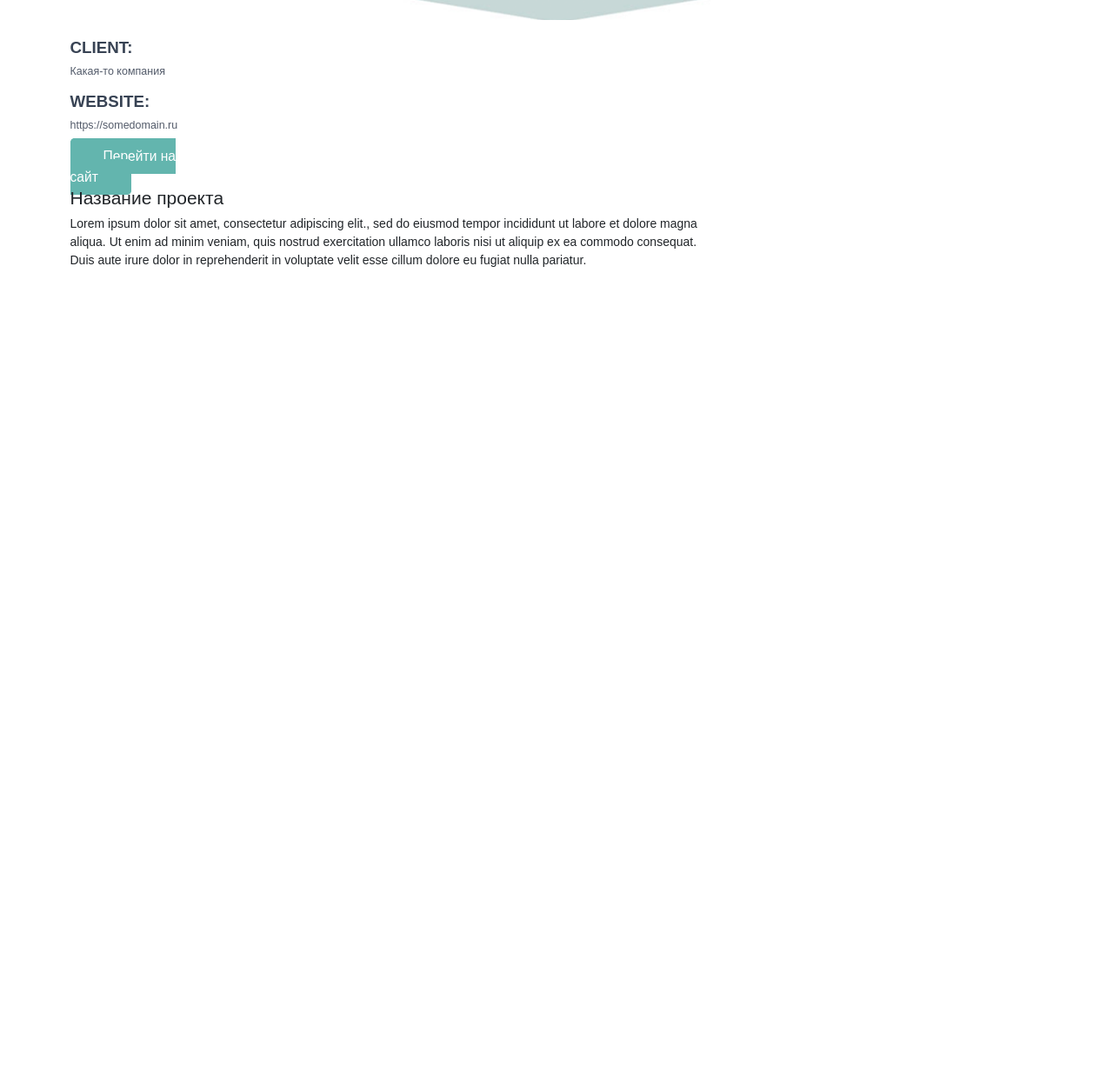
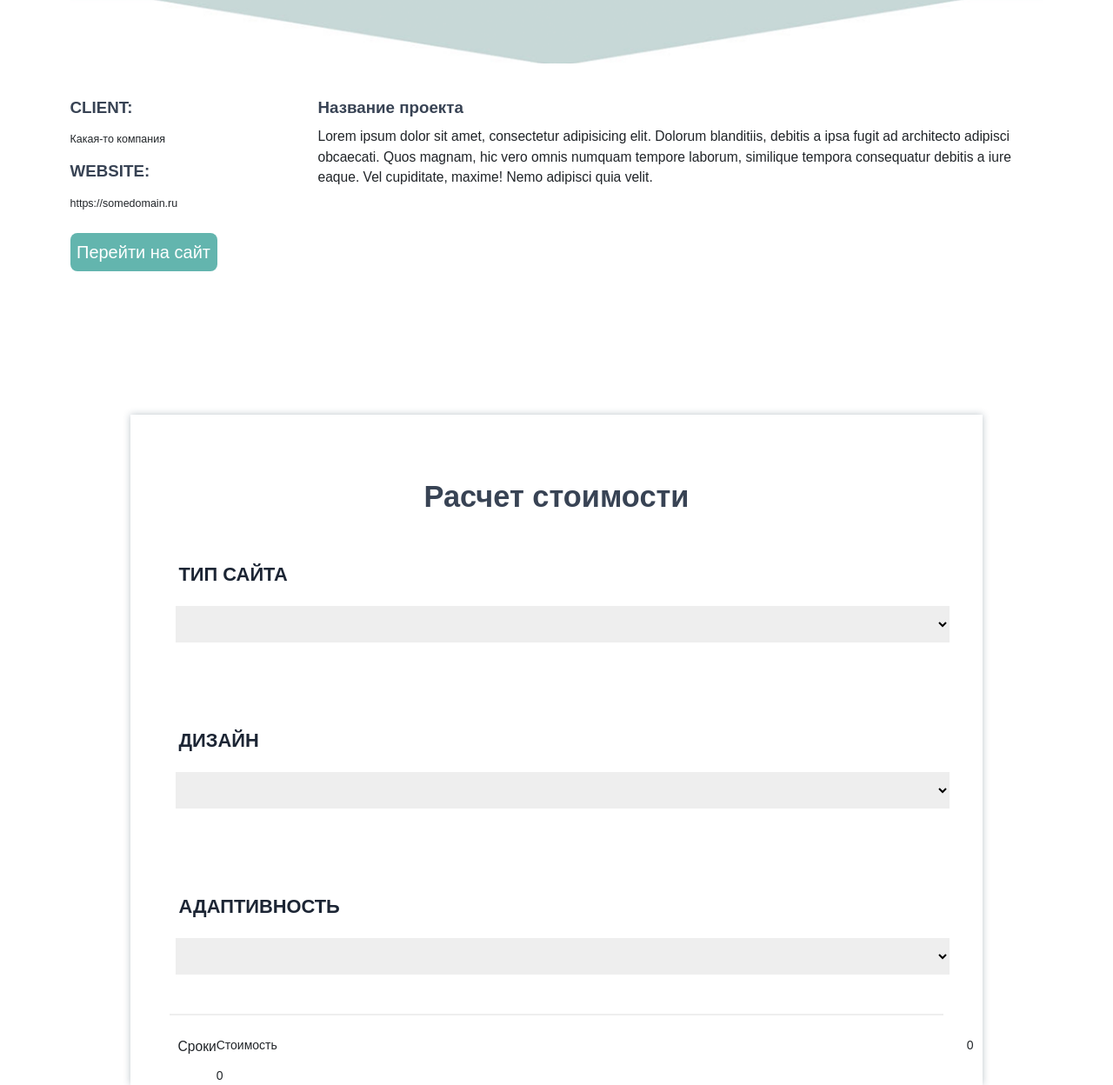
Before and after one commit to Aleksey02ry/Aleksey02ry.github.io, a plain HTML site: page src/index.html in a window 1280 px wide. Shown: the part 2757-4005 px from the top of the page at 87% size. Before the commit the page ends 3081 px from the top, so only its background shows below. Drawn offline with Linux system fonts and the light colour scheme.

Commit message:
Обнова

```diff
--- a/src/css/style.css
+++ b/src/css/style.css
@@ -165,12 +165,17 @@ nav{
     white-space: normal;
 }
 
+.portfolio_container{
+
+}
 .portfolio_container h2{
+    text-align: center;
     margin-top: 105px;
     text-transform: uppercase;
     color: #384354;
     font-size: 25px;
     font-weight: bold;
+
 }
 
 .portfolio_container hr{
@@ -178,17 +183,20 @@ nav{
     border: none;
     background: #d17700;
     width: 71px;
-    margin: 0 auto;
+    margin: 0 auto 40px;
     opacity: 1;
+
 }
 
-.text_p{
-    font-size: 12.5px;
+.portfolio_text{
     text-align: center;
+    font-size: 16px;
+    margin-bottom: 40px;
 }
 
 .portfolio_container img{
-    max-width: 100%;
+    width: 100%;
+    margin-bottom: 40px;
 }
 
 .description_left h3{
@@ -196,91 +204,59 @@ nav{
     font-weight: bold;
     color: #384354;
     text-transform: uppercase;
+
 }
 
 .description_left p{
-    color: #525a69;
     font-size: 12.5px;
+    margin: 16px 0;
 }
 
 .description_left a{
-    height: 40px;
+    margin-top: 25px;
+    display: block;
+    width: 100%;
+    background: #63b5ae;
+    height: 44px;
+    line-height: 44px;
     text-align: center;
-    border: 2px solid #63b5ae;
-    background: #63b5ae;
-    border-radius: 5px;
-    color: #fff;
+    color: white;
+    font-size: 20px;
+    border-radius: 8px;
+    text-decoration: none;
+
+}
+.description_right h4{
+    font-size: 18.75px;
+    margin-bottom: 10px;
+    font-weight: bold;
+    color: #384354;
+}
+.description_right p{
     font-size: 15.62px;
-    padding: 10px 36px 10px 36px;
-    text-decoration: none;
-}
 
-/*.about_me{
-    width: 100%;
-    height: 720px;
-    background: url(../img/phon2.png) center/cover no-repeat;
-}
-
-.skills{
-    width: 100%;
-    height: 522px;
-    background: url(../img/bg2.jpg) center/cover no-repeat;
-}
-
-.skills_item_veb{
-    float: left;
-    margin-left: 418px;
-    margin-right: 84px;
-    text-align: center;
-}
-
-.skills_item_veb h3{
-    margin: 36px 0px 16px 0px;
-    font-size: 13.93px;
-    font-weight: bold;
-    color: #cf7600;
-}
-
-.skills_item_veb p{
-    font-size: 13.5px;
-    text-align: center;
-    white-space: normal;
-}
-
-.skills_item{
-    float: left;
-    color: #000;
-    margin-right: 84px;
-    font-size: 19px;
-    text-align: center;
-}
-
-.description_left{
-    float: left;
-}
-
-
-.description_right h4{
-    margin: 0px 0px 7px 20px;
-    font-size: 18.75px;
-}
-
-.description_right p{
-    white-space: pre;
-    font-size: 15.62px;
 }
 
 .calculator_container h2{
     text-align: center;
-    margin: 218px 0px 0px 0px;
-    text-transform: uppercase;
     color: #384354;
     font-size: 34.37px;
     font-weight: bold;
 }
 
+.calculator_container{
+    max-width: 980px;
+    -webkit-box-shadow: 0px 0px 8px 0px rgba(34, 60, 80, 0.3);
+    -moz-box-shadow: 0px 0px 8px 0px rgba(34, 60, 80, 0.3);
+    box-shadow: 0px 0px 8px 0px rgba(34, 60, 80, 0.3);
+
+    padding-top: 74px;
+    margin-top: 165px;
+}
+
+
 .calculator_container h3{
-    margin: 55px 0px 0px 498px;
+    margin: 55px 0px 0px 45px;
     font-size: 21.87px;
     text-transform: uppercase;
     font-weight: bold;
@@ -288,7 +264,7 @@ nav{
 }
 
 .calculator_container select{
-    margin: 23px 0px 45px 495px;
+    margin: 23px 0px 45px 41px;
     height: 23px;
     border: 0px solid;
     background: #eeeeee;
@@ -296,21 +272,29 @@ nav{
     width: 890px;
 }
 
-.srok{
-    float: left;
-    height: 17px;
-    margin-left: 497px;
-    font-size: 15.62px;
-    font-weight: bolder;
+.calculator hr{
+    height: 2px;
+    border: none;
+    background: #eee;
+    width: 890px;
+    margin: 0 auto 24px;
+    opacity: 1;
 }
 
-.cena{
-    margin-left: 1367px;
-    font-size: 21.87px;
-    font-weight: bolder;
+.srok_s{
+    float: left;
+    margin-left: 44px;
+    font-size: 15.62px;
 }
 
-.stoimot{
+.cena_c{
+    float: right;
+}
+
+.srok_f{
+    float: none;
+}
+/*.stoimot{
     float: left;
     height: 19px;
     margin: 21px 0px 0px 497px;
--- a/src/index.html
+++ b/src/index.html
@@ -118,36 +118,29 @@
     <section class="portfolio">
         <div class="portfolio_container container">
                <div class="row justify-content-center">
-           <div class="col-12 col-sm-6 col-md-3 text-center">
-            <h2>Кейсы</h2>
+                <h2>Кейсы</h2></div>
                 <hr>
-            </div>
-            <div class="row justify-content-center text">
-            <div class="col-8 mt-4">
-            <p class="text_p">Lorem ipsum dolor sit amet, consectetur adipiscing elit. Duis sed Dapibus leo nec ornare diamcoccodo nibh ante facilisis.</p></div></div>
+                <p class="portfolio_text">Lorem ipsum dolor sit amet, consectetur adipisicing elit. Similique ea cum error commodi at obcaecati consequuntur in pariatur!</p>
                 <img src="img/photo.png" alt="">
-            <div class="description_left container">
                 <div class="row justify-content-between">
-               <div class="col-2 mt-4">
+                    <div class="col-12 col-md-3 col-lg-2 description_left">
                         <h3>Client:</h3>
-                <p id="kom">Какая-то компания</p>
+                        <p>Какая-то компания</p>
                         <h3>Website:</h3>
                         <p>https://somedomain.ru</p>
-                <a class="col-12 col-sm-9 col-md-6 col-lg-3" href="#">Перейти на сайт</a>
-            </div></div></div>
-            <div class="description_right container">
-               <div class="row"><div class="col-9">
+                        <a href="#">Перейти на сайт</a>
+                    </div>
+                    <div class="col-12 col-md-9 description_right mt-3 mt-md-0">
                         <h4>Название проекта</h4>
-                <p>Lorem ipsum dolor sit amet, consectetur adipiscing elit., sed do eiusmod tempor incididunt ut labore et dolore magna
-                <br>aliqua. Ut enim ad minim veniam, quis nostrud exercitation ullamco laboris nisi ut aliquip ex ea commodo consequat.
-                <br>Duis aute irure dolor in reprehenderit in voluptate velit esse cillum dolore eu fugiat nulla pariatur.</p>
+                        <p>Lorem ipsum dolor sit amet, consectetur adipisicing elit. Dolorum blanditiis, debitis a ipsa fugit ad architecto adipisci obcaecati. Quos magnam, hic vero omnis numquam tempore laborum, similique tempora consequatur debitis a iure eaque. Vel cupiditate, maxime! Nemo adipisci quia velit.</p>
                     </div>
                 </div>
-            </div></div>
+
+
             </div>
     </section>
-    <!--<section class="calculator">
-        <div class="calculator_container">
+    <section class="calculator">
+        <div class="calculator_container container">
             <h2>Расчет стоимости</h2>
             <h3>Тип Сайта</h3>
             <select name="type" id="typeSite">
@@ -173,17 +166,17 @@
             <hr>
             <div class="calculator_footer">
                 <div class="days">
-                    <p class="srok">Сроки</p>
-                    <p class="cena">0</p>
+                    <p class="srok_s">Сроки</p>
+                    <p class="cena_c">0</p>
                 </div>
                  <div class="price">
-                    <p class="stoimot">Стоимость</p>
-                    <p class="cena_dva">0</p>
+                    <p class="srok_f">Стоимость</p>
+                    <p class="cena_i">0</p>
                 </div>
             </div>
         </div>
     </section>
-    <section class="statistic">
+    <!--<section class="statistic">
         <div class="statistic_container">
             <h2>Немного статистики</h2>
             <hr>
```
Lines whose indentation alone changed are shown as unchanged.
